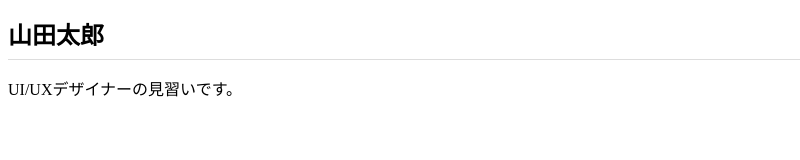
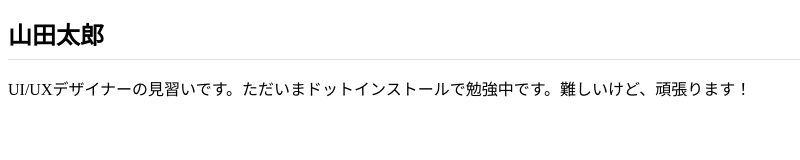
Before and after one commit to hiropoppi/hiropoppi.github.io, a plain HTML site: page index.html in a window 1280 px wide. Shown: the whole page, without its empty margins (0-800 px from the left). Drawn offline with Linux system fonts and the light colour scheme.

Commit message:
Add files via upload

```diff
--- a/index.html
+++ b/index.html
@@ -7,6 +7,6 @@
 </head>
 <body>
   <h1>山田太郎</h1>
-  <P>UI/UXデザイナーの見習いです。</P>
+  <P>UI/UXデザイナーの見習いです。ただいまドットインストールで勉強中です。難しいけど、頑張ります！</P>
 </body>
 </html>
```
